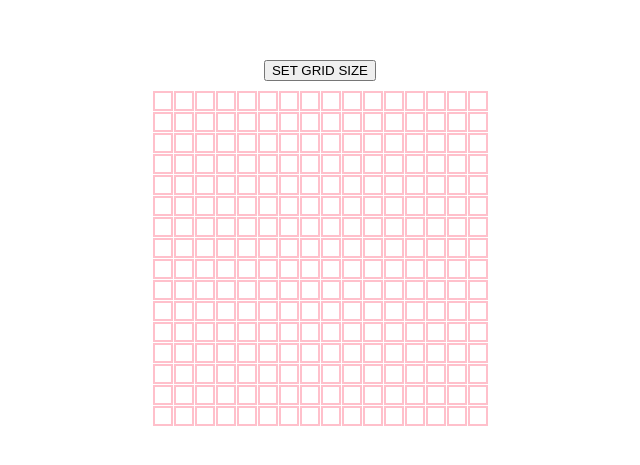
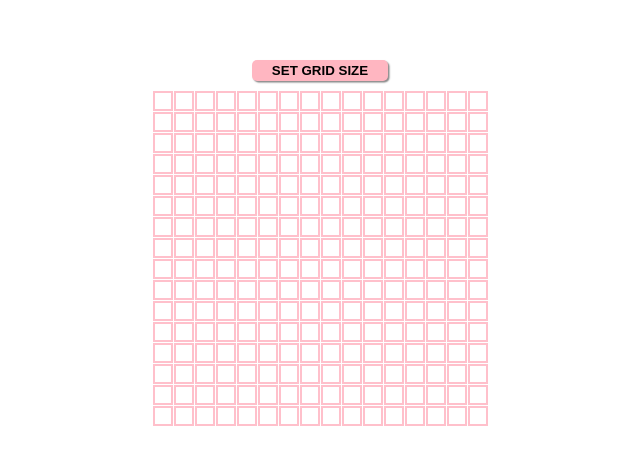
Before and after one commit to waddlepaddle/etch-a-sketch, a plain HTML site: page index.html in a window 1280 px wide. Shown: the part 165-630 px from the top of the page, without its empty margins (320-960 px from the left). Drawn offline with Linux system fonts and the light colour scheme.

Commit message:
Style button with changes when hovered over

```diff
--- a/script.js
+++ b/script.js
@@ -60,3 +60,11 @@ button.addEventListener("click", () => {
 
     createGrid(size);
 })
+
+button.addEventListener("mouseover", () => {
+    button.style.backgroundColor = '#888888';
+})
+
+button.addEventListener("mouseout", () => {
+    button.style.backgroundColor = 'lightpink';
+})
--- a/style.css
+++ b/style.css
@@ -21,3 +21,12 @@ body {
     border: 2px solid rgb(255, 192, 203);
     box-sizing: border-box;
 }
+
+button {
+    font-weight: bold;
+    background-color: lightpink;
+    border: none;
+    border-radius: 5px;
+    box-shadow: 1.5px 1.5px 1.5px #888888;
+    padding: 3px 20px;
+}
```
